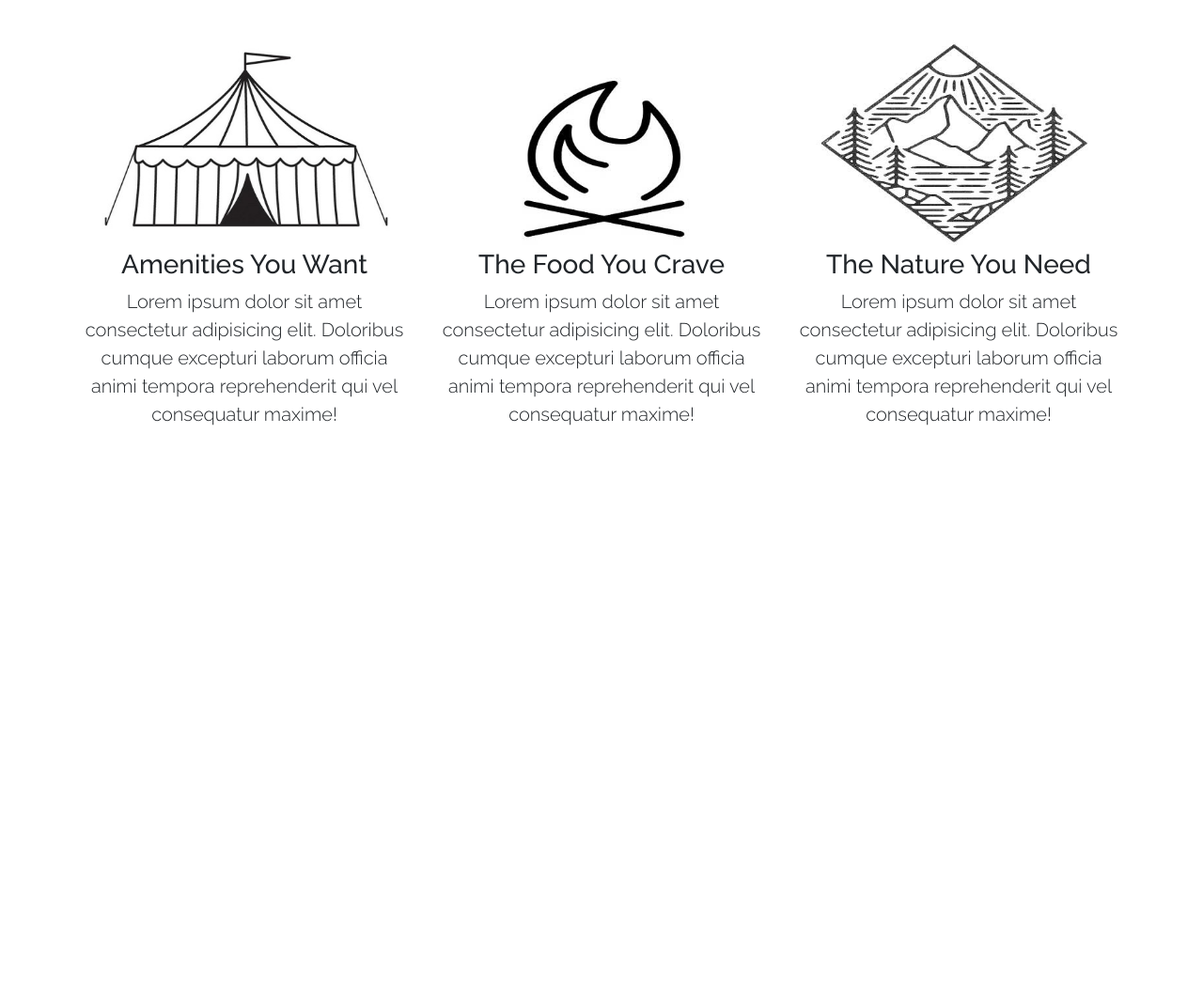
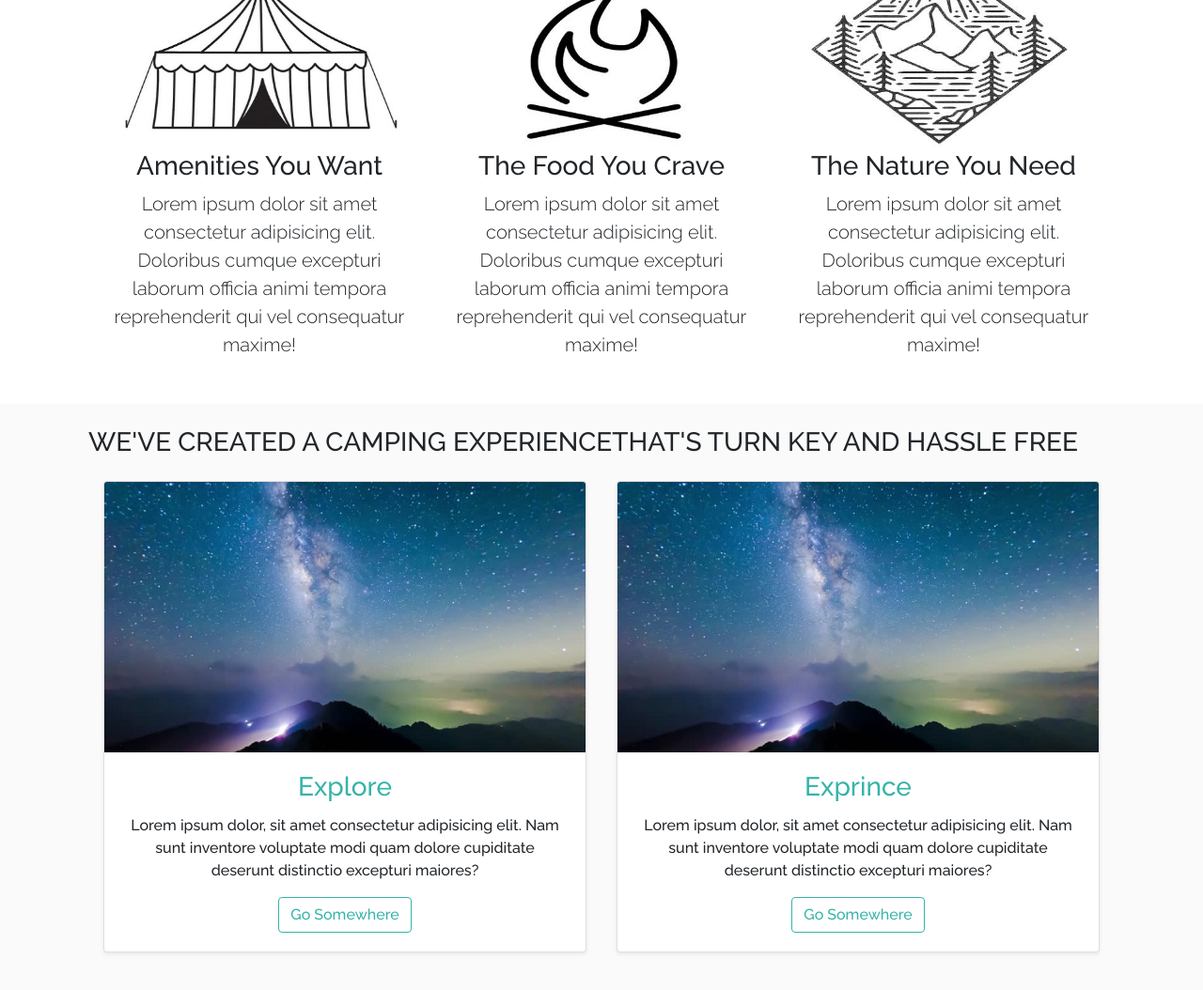
Before and after one commit to MH-Zarkhani/Aurora-Grove, a plain HTML site: page index.html in a window 1280 px wide. Shown: the part 797-1851 px from the top of the page at 94% size. Before the commit the page ends 1285 px from the top, so only its background shows below. Drawn offline with nearby package versions, Linux system fonts and the light colour scheme.

Commit message:
Add Explore section

```diff
--- a/index.html
+++ b/index.html
@@ -72,23 +72,95 @@
     </section>
     <!-- showup section -->
     <section id="about">
-      <div class="container text-center ">
-        <h1 class="py-5">YOU SHOW UP, WE PITCH THE TENT.</h1>
-        <div class="row">
-          <div class="col-md-4 p-3">
-            <img src="./assets/img/tent.jpg" alt="tent" class="img-fluid d-none d-md-inline">
+      <div class="container text-center mt-2 p-3">
+        <h3 class="m-2">
+          YOU SHOW UP, WE PITCH THE TENT.
+        </h3>
+        <div class="row m-2">
+          <div class="col-md-4">
+            <img
+              src="./assets/img/tent.jpg"
+              alt="tent"
+              class="img-fluid d-none d-md-inline"
+            />
             <h3>Amenities You Want</h3>
-            <p class="lead">Lorem ipsum dolor sit amet consectetur adipisicing elit. Doloribus cumque excepturi laborum officia animi tempora reprehenderit qui vel consequatur maxime!</p>
+            <p class="lead">
+              Lorem ipsum dolor sit amet consectetur adipisicing elit. Doloribus
+              cumque excepturi laborum officia animi tempora reprehenderit qui
+              vel consequatur maxime!
+            </p>
           </div>
-          <div class="col-md-4 p-3">
-            <img src="./assets/img/fire.jpg" alt="tent" class="img-fluid d-none d-md-inline">
+          <div class="col-md-4">
+            <img
+              src="./assets/img/fire.jpg"
+              alt="tent"
+              class="img-fluid d-none d-md-inline"
+            />
             <h3>The Food You Crave</h3>
-            <p class="lead">Lorem ipsum dolor sit amet consectetur adipisicing elit. Doloribus cumque excepturi laborum officia animi tempora reprehenderit qui vel consequatur maxime!</p>
+            <p class="lead">
+              Lorem ipsum dolor sit amet consectetur adipisicing elit. Doloribus
+              cumque excepturi laborum officia animi tempora reprehenderit qui
+              vel consequatur maxime!
+            </p>
           </div>
-          <div class="col-md-4 p-3">
-            <img src="./assets/img/nature.jpg" alt="tent" class="img-fluid d-none d-md-inline">
+          <div class="col-md-4">
+            <img
+              src="./assets/img/nature.jpg"
+              alt="tent"
+              class="img-fluid d-none d-md-inline"
+            />
             <h3>The Nature You Need</h3>
-            <p class="lead">Lorem ipsum dolor sit amet consectetur adipisicing elit. Doloribus cumque excepturi laborum officia animi tempora reprehenderit qui vel consequatur maxime!</p>
+            <p class="lead">
+              Lorem ipsum dolor sit amet consectetur adipisicing elit. Doloribus
+              cumque excepturi laborum officia animi tempora reprehenderit qui
+              vel consequatur maxime!
+            </p>
+          </div>
+        </div>
+      </div>
+    </section>
+    <!-- explore section -->
+    <section id="explore">
+      <div class="container text-center mt-2 p-3">
+        <div class="row m-2">
+          <h3>
+            WE'VE CREATED A CAMPING EXPERIENCETHAT'S TURN KEY AND HASSLE FREE
+          </h3>
+          <div class="col-md-6 p-3">
+            <div class="card shadow-sm">
+              <img
+                class="card-img-top img-fluid"
+                src="./assets/img/explore.jpg"
+                alt="explore"
+              />
+              <div class="card-body">
+                <h3 class="card-title text-my-primary">Explore</h5>
+                <p class="card-text">
+                  Lorem ipsum dolor, sit amet consectetur adipisicing elit. Nam
+                  sunt inventore voluptate modi quam dolore cupiditate deserunt
+                  distinctio excepturi maiores?
+                </p>
+                <a href="#" class="btn btn-outline-my-primary">Go Somewhere</a>
+              </div>
+            </div>
+          </div>
+          <div class="col-md-6 p-3">
+            <div class="card shadow-sm">
+              <img
+                class="card-img-top img-fluid"
+                src="./assets/img/explore.jpg"
+                alt="explore"
+              />
+              <div class="card-body">
+                <h3 class="card-title text-my-primary">Exprince</h3>
+                <p class="card-text">
+                  Lorem ipsum dolor, sit amet consectetur adipisicing elit. Nam
+                  sunt inventore voluptate modi quam dolore cupiditate deserunt
+                  distinctio excepturi maiores?
+                </p>
+                <a href="#" class="btn btn-outline-my-primary">Go Somewhere</a>
+              </div>
+            </div>
           </div>
         </div>
       </div>
```
Also changed, not shown: assets/css/app.css, assets/img/explore.jpg (added).
